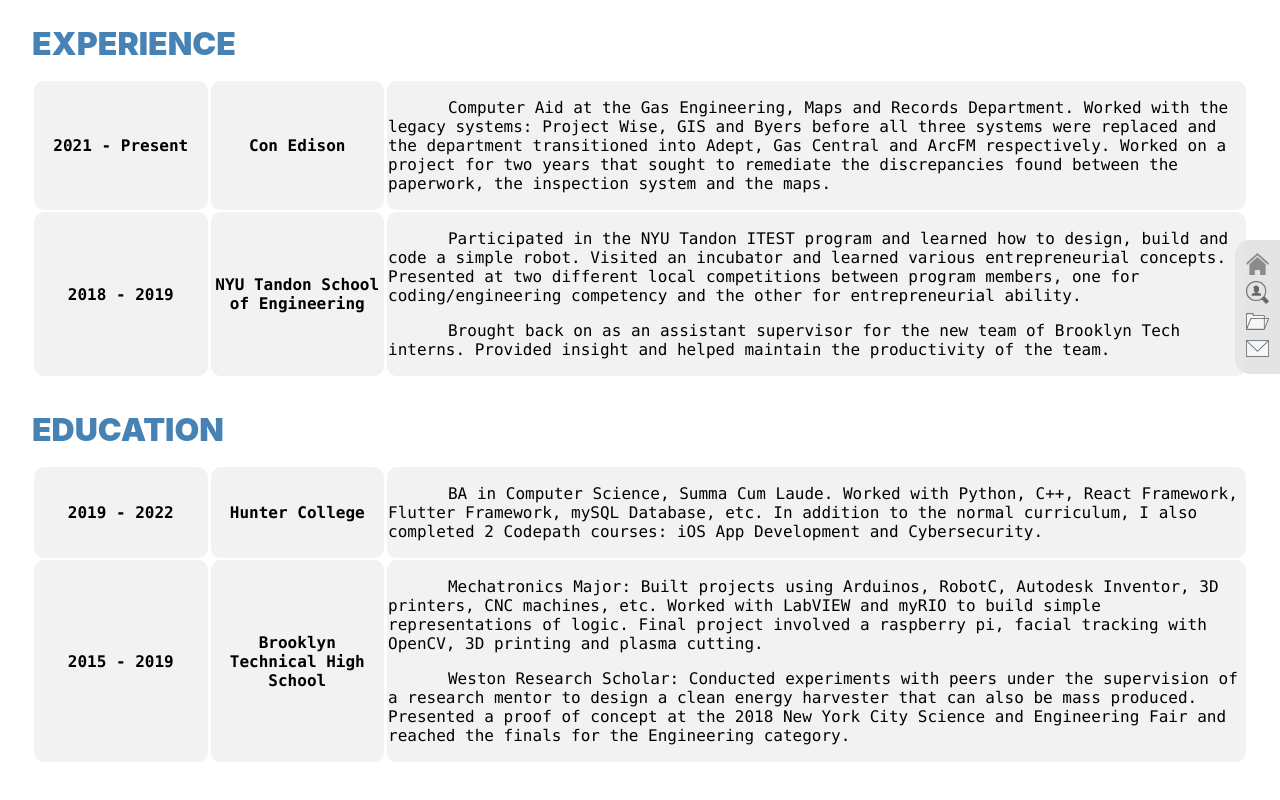
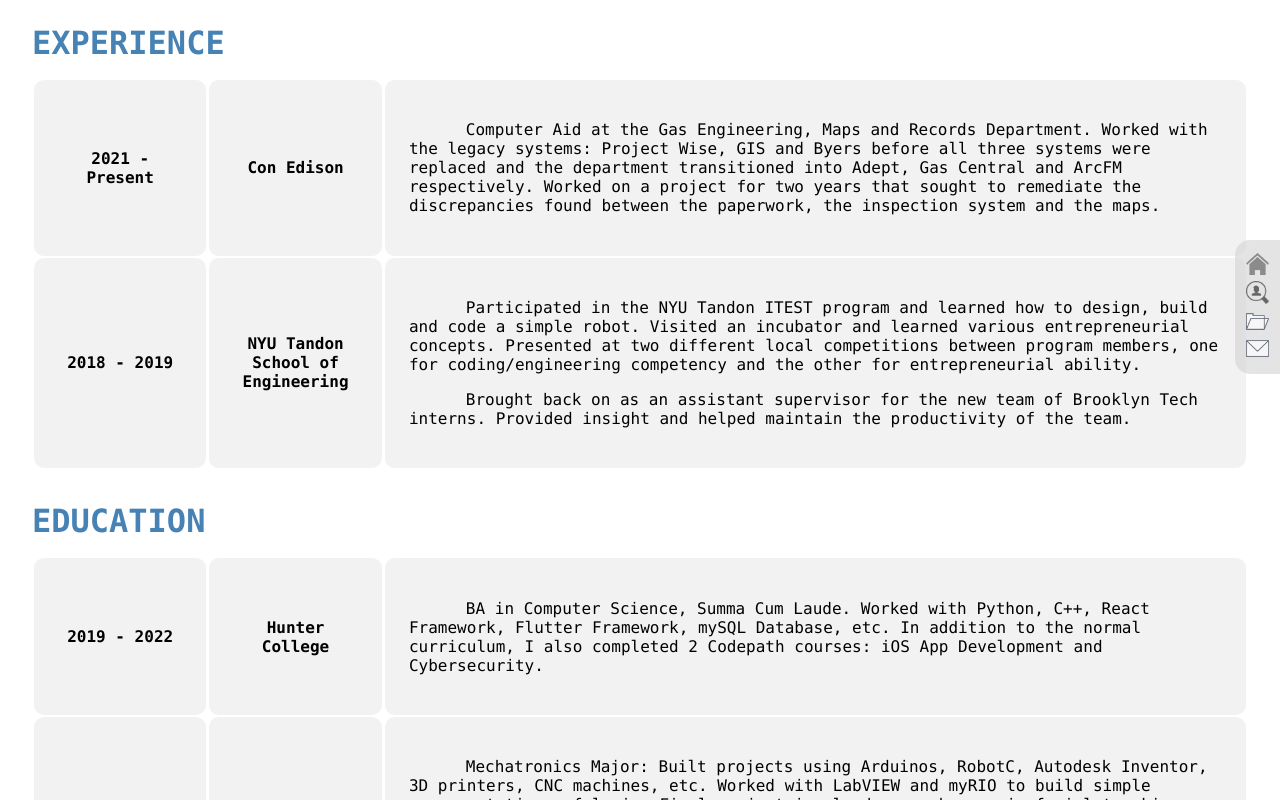
Before and after one commit to Cwang4749/webport, a React (Create React App) app: page /Experience in a window 1280 px wide. Shown: the top 800 px of the page. Built offline with nearby package versions, Linux system fonts and the light colour scheme.

Commit message:
Added Popup feature which zooms in on each of the table cells. Fixed some of the styling in Experience and Navbar

```diff
--- a/src/components/Experience.js
+++ b/src/components/Experience.js
@@ -1,5 +1,7 @@
 import React from "react";
 import Navbar from "./Navbar";
+import { useState } from "react";
+import Popup from "./Popup";
 import "./styles/Experience.css"
 
 function Experience() {
@@ -38,40 +40,48 @@
         }
     ];
 
+    const [zoom, set_zoom] = useState(false);
+    const [zoom_text, set_text] = useState("");
+    const [indent, set_indent] = useState(false);
+
     return(
-        <div className="App">
+        <div>
+            <div>
                 <div className="tableheader" id="firstheader">EXPERIENCE</div>
                 <Navbar second_btn={0} third_btn={1} fourth_btn={2} />
                 <table className="table1">
-                {
+                    <tbody>{
                         work.map((val, key) => {
                             return(
                                 <tr key={key}>
-                                <td>{val.year}</td>
-                                <td>{val.place}</td>
-                                <td>{val.description.map((str,index) => {return(<p>{str} <br/></p> )})}</td>
+                                    <td onClick={() => {set_zoom(true); set_text(val.year); set_indent(false)}}>{val.year}</td>
+                                    <td onClick={() => {set_zoom(true); set_text(val.place); set_indent(false)}}>{val.place}</td>
+                                    <td onClick={() => {set_zoom(true); set_text(val.description); set_indent(true)}}>{val.description.map((str,index) => {return(<p key={index}>{str} <br/></p> )})}</td>
                                 </tr>
                             )
                         })
-                }
+                    }</tbody>
                 </table>
 
                 <div className="tableheader">EDUCATION</div>
                 <table className="table1">
-                {
+                    <tbody>{
                         education.map((val, key) => {
                             return(
                                 <tr key={key}>
-                                <td>{val.year}</td>
-                                <td>{val.place}</td>
-                                <td>{val.description.map((str,index) => {return(<p>{str} <br/></p> )})}</td>
+                                    <td onClick={() => {set_zoom(true); set_text(val.year); set_indent(false)}}>{val.year}</td>
+                                    <td onClick={() => {set_zoom(true); set_text(val.place); set_indent(false)}}>{val.place}</td>
+                                    <td onClick={() => {set_zoom(true); set_text(val.description); set_indent(true)}}>{val.description.map((str,index) => {return(<p key={index}>{str} <br/></p> )})}</td>
                                 </tr>
                             )
                         })
-                }
+                    }</tbody>
                 </table>
 
                 <div className="tableheader">SKILLS</div>
+            </div>
+
+            <Popup zoom={zoom} setZoom={set_zoom} zoomText={zoom_text} indent={indent}></Popup>
         </div>
     );
 }
--- a/src/components/Home.js
+++ b/src/components/Home.js
@@ -9,25 +9,25 @@
             <Link to="/AboutMe">
                 <span className="bubble" id="aboutme">
                     <h1 className="bubble_heading"> About Me </h1>
-                    <p1 className="bubble_text"> Background <br/> Hobbies <br/> Fun Facts </p1>
+                    <p className="bubble_text"> Background <br/> Hobbies <br/> Fun Facts </p>
                 </span>
             </Link>
             <Link to="/Portfolio">
                 <span className="bubble" id="portfolio">
                     <h1 className="bubble_heading"> Portfolio </h1>
-                    <p1 className="bubble_text"> C++ <br/> React <br/> Flutter </p1>
+                    <p className="bubble_text"> C++ <br/> React <br/> Flutter </p>
                 </span>
             </Link>
             <Link to="/Contact">
                 <span className="bubble" id="contact">
                     <h1 className="bubble_heading"> Contact </h1>
-                    <p1 className="bubble_text"> LinkedIn <br/> Email <br/> Github </p1>
+                    <p className="bubble_text"> LinkedIn <br/> Email <br/> Github </p>
                 </span>
             </Link>
             <Link to="/Experience">
                 <span className="bubble" id="experience">
                     <h1 className="bubble_heading"> Experience </h1>
-                    <p1 className="bubble_text"> Education <br/> Work <br/> Skills </p1>
+                    <p className="bubble_text"> Education <br/> Work <br/> Skills </p>
                 </span>
             </Link>
             <img className="asterisk" src={asterisk} />
--- /dev/null
+++ b/src/components/Popup.js
@@ -0,0 +1,17 @@
+import React from "react";
+import "./styles/Popup.css"
+
+// checks if the text is in an array, map if true, or print text if false
+function Popup(props) {
+    return (props.zoom) ? (
+        <div className="popup" onClick={() => props.setZoom(false)}>
+            <div className="popupinner">
+                <div id="popuptext" style={props.indent ? {'textIndent': '7%', 'fontWeight': '400'} : {'textIndent': '0%', 'fontWeight': '900'}}>
+                    {Array.isArray(props.zoomText) ? props.zoomText.map((str,index) => {return(<p key={index}>{str} <br/></p> )}) : props.zoomText}
+                </div>
+            </div>
+        </div>
+    ) : "";
+}
+
+export default Popup;
--- a/src/components/styles/Experience.css
+++ b/src/components/styles/Experience.css
@@ -4,10 +4,11 @@
     left: 2.5vw;
     width: fit-content;
     margin-bottom: 2vh;
-    font-size: 4vh;
+    font-size: clamp(15px, 4vh, 100px);
     font-weight: 900;
     color: #4682B4;
     top: 3vh;
+    font-family: "Monaco", "Arial";
 }
 
 /* Size and center the table */
@@ -31,7 +32,8 @@
     border-radius: 10px;
     margin-bottom: 10vh;
     font-family: "Monaco", "Arial";
-    font-size: 2vh;
+    font-size: clamp(15px, 2vh, 100px);
+    padding: 2%;
 }
 
 .table1 td:hover {
--- a/src/components/styles/Navbar.css
+++ b/src/components/styles/Navbar.css
@@ -8,6 +8,7 @@
     top: 30vh;
     border-radius: 15px 0px 0px 15px ;
     opacity: 0.6;
+    z-index: 1;
 }
 .Navbar:hover {
     opacity: 1;
--- /dev/null
+++ b/src/components/styles/Popup.css
@@ -0,0 +1,40 @@
+/* Create popup window with dark transparent edges */
+.popup {
+    position: fixed;
+    left: 0;
+    top: 0;
+    width: 100vw;
+    height: 100vh;
+    background-color: rgba(0, 0, 0, 0.516);
+
+    display: flex;
+    justify-content: center;
+    align-items: center;
+    z-index: 1;
+    cursor: zoom-out;
+}
+
+/* Popup is centered, double spaced and indented*/
+.popupinner {
+    border-radius: 10px;
+    line-height: 200%;
+    position: relative;
+    width: 70%;
+    height: 70%;
+    padding-left: 4%;
+    padding-right: 4%;
+    background-color: rgb(226, 210, 171);
+    font-family: "Monaco", "Arial";
+    font-size: clamp(15px, 3vh, 100px);
+    overflow: scroll;
+
+    display: flex;
+    justify-content: safe center;
+    align-items: safe center;
+    /* text-indent: 7%; */
+    /* text-wrap: balance; */
+}
+
+#popuptext {
+    text-indent: 7%;
+}
```
Lines whose indentation alone changed are shown as unchanged.
